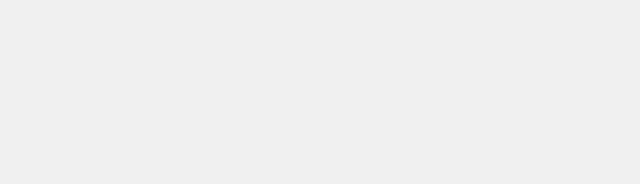
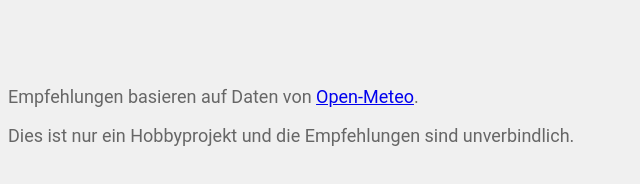
Before and after one commit to flozi00/weather-clothing-recommendations, a plain HTML site: page index.html in a window 1280 px wide. Shown: the whole page, without its empty margins (0-640 px from the left). Drawn offline with Linux system fonts and the light colour scheme.

Commit message:
disclaimer

```diff
--- a/index.html
+++ b/index.html
@@ -12,4 +12,8 @@
     </main>
     <script src="app.js"></script>
 </body>
+<footer>
+    <p>Empfehlungen basieren auf Daten von <a href="https://open-meteo.com/" target="_blank">Open-Meteo</a>.</p>
+    <p>Dies ist nur ein Hobbyprojekt und die Empfehlungen sind unverbindlich.</p>
+</footer>
 </html>
```
